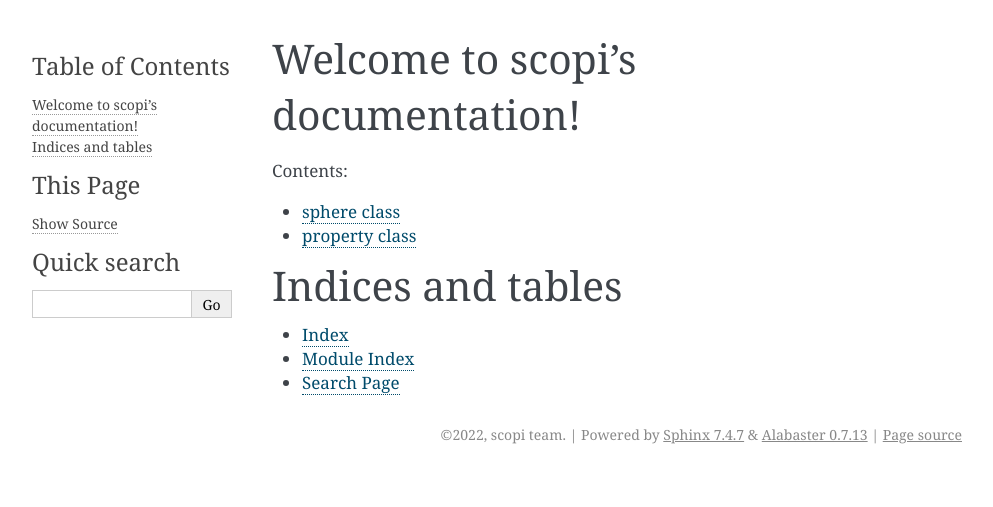
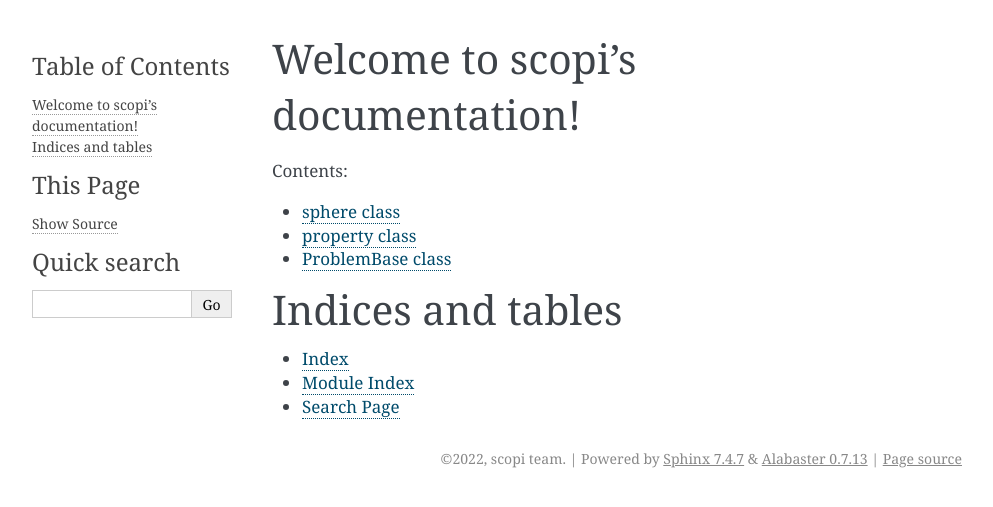
Before and after one commit to hpc-maths/scopi, a Sphinx documentation site: the page built from doc/source/index.rst, in a window 1280 px wide. Shown: the top 507 px of the page, without its empty margins (148-1141 px from the left). Built offline with Sphinx 7.4.7, drawn with Linux system fonts in a browser that asks for light colours.

Commit message:
try to add ProblemBase

```diff
--- /dev/null
+++ b/doc/source/api/ProblemBase.rst
@@ -0,0 +1,6 @@
+ProblemBase class
+=================
+
+.. doxygenclass:: scopi::ProblemBase
+   :project: scopi
+   :members:
--- a/doc/source/index.rst
+++ b/doc/source/index.rst
@@ -12,6 +12,7 @@ Welcome to scopi's documentation!
 
    api/sphere
    api/property
+   api/ProblemBase
 
 
 Indices and tables
```
